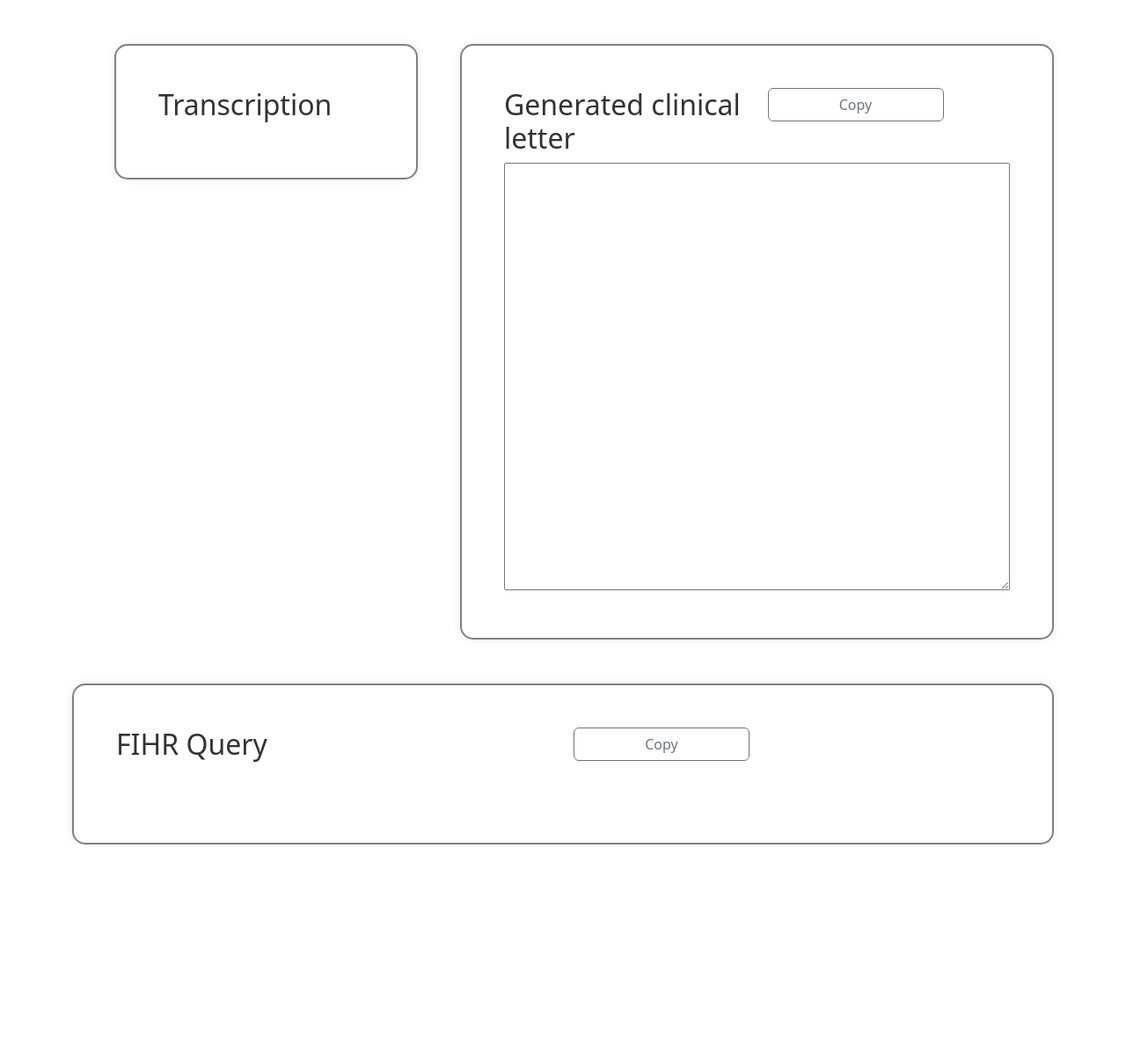
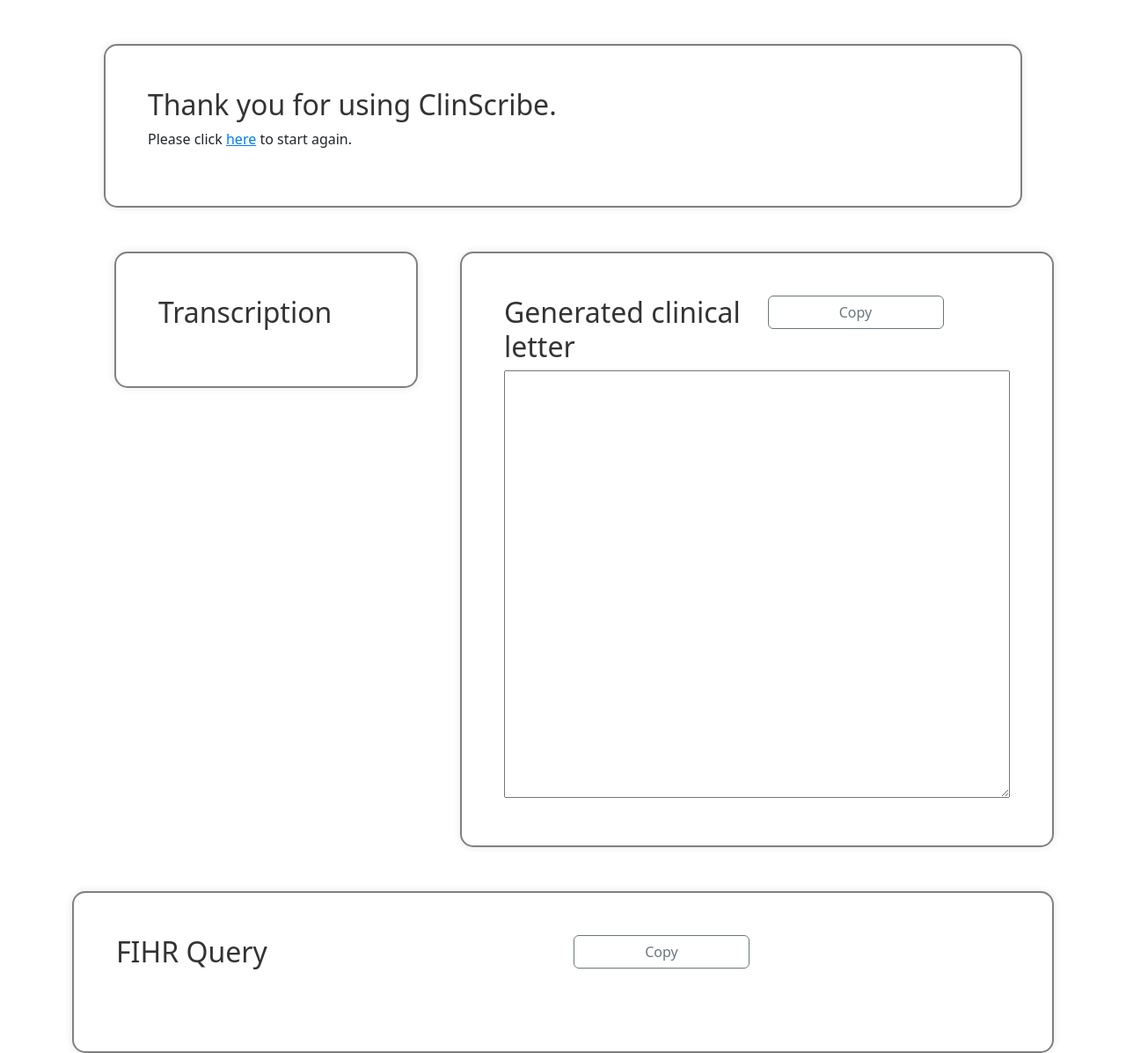
Before and after one commit to mpeniket/fhir_hack_2024, a Flask app: template templates/form.html in a window 1280 px wide. Shown: the whole page at 88% size. Before the commit the page ends 960 px from the top, so only its background shows below. Run offline with Flask 3, Linux system fonts and the light colour scheme; the template is opened without the code that fills it, so the values that code supplies are empty.

Commit message:
Add thank you message and link to start again in form.html

```diff
--- a/templates/form.html
+++ b/templates/form.html
@@ -1,6 +1,15 @@
 {% extends 'base.html' %}
 
 {% block content %}
+<div class="container">
+    <div class="row h-100 justify-content-center align-items-center">
+        <div class="col main h-100 mx-5 p-5">
+            <h2>Thank you for using ClinScribe.</h2>
+            <p>Please click <a href="/">here</a> to start again.</p>
+        </div>
+    </div>
+</div>
+
 <div class="container">
     <div class="row h-100 justify-content-center align-items-center">
         <div class="row h-100">
```
